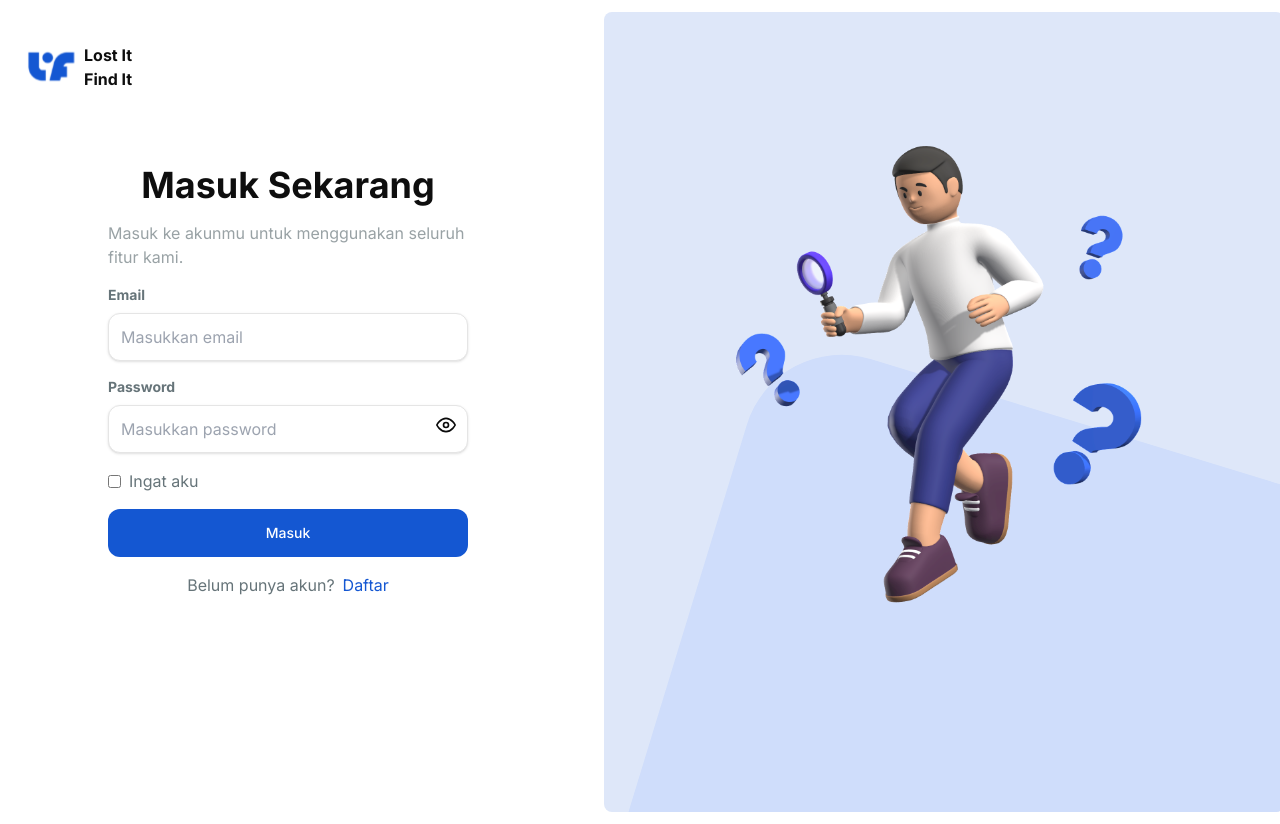
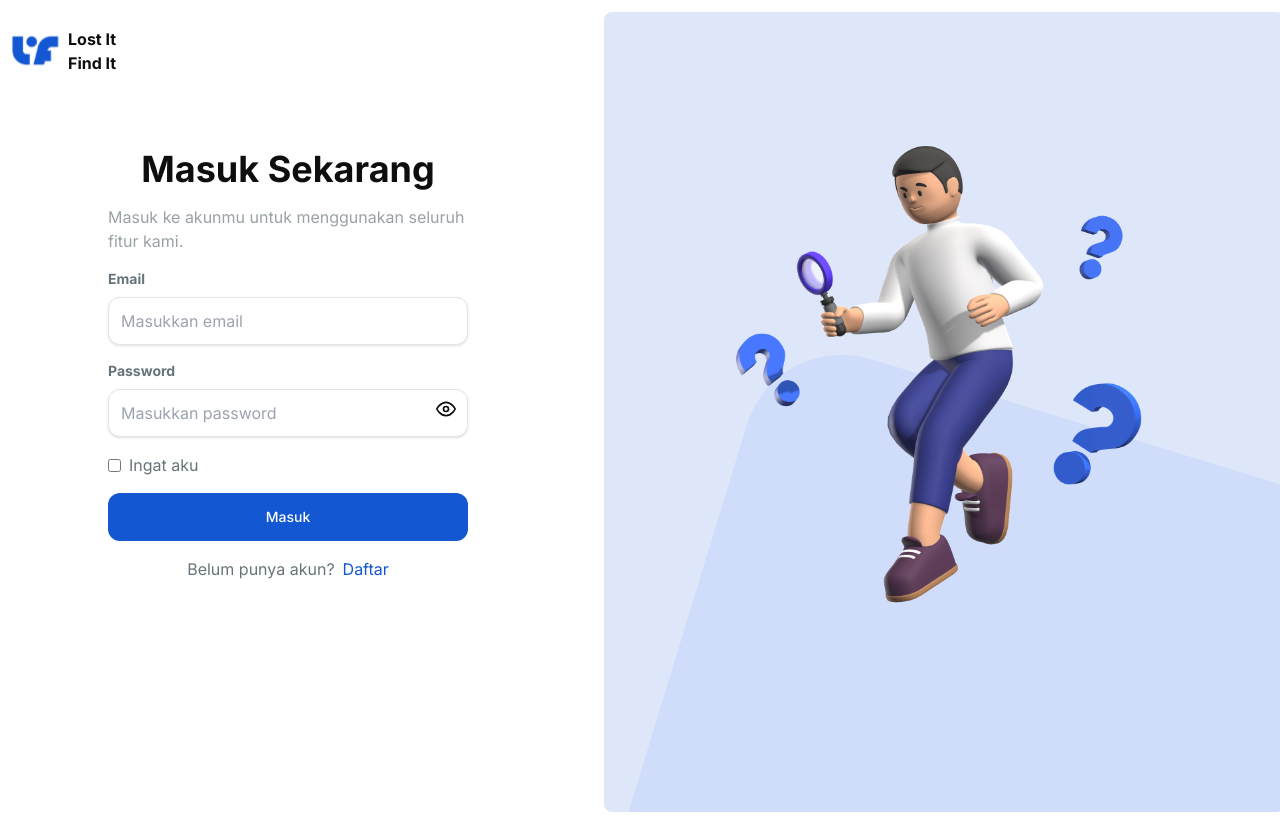
Before and after one commit to saaip7/PAW_TA_lostit-findit, a Next.js app in the folder client/: page /login in a window 1280 px wide. Built offline with nearby package versions, Linux system fonts and the light colour scheme; no server answers.

Commit message:
fix: toaster on dashboard admin

```diff
--- a/client/src/app/admin/page.tsx
+++ b/client/src/app/admin/page.tsx
@@ -26,7 +26,7 @@ export default function AdminDashboard() {
                 type="text"
                 value={searchQuery}
                 onChange={(e) => setSearchQuery(e.target.value)}
-                placeholder="Cari barangmu..."
+                placeholder="Cari barang yang hilang.."
                 className="block w-full pl-10 pr-3 py-2 border border-darkBlue1 rounded-lg bg-white focus:outline-none focus:ring-2 focus:ring-darkBlue1 focus:border-transparent text-darkBlue1 placeholder:text-darkBlue1"
               />
             </div>
--- a/client/src/app/login/page.tsx
+++ b/client/src/app/login/page.tsx
@@ -80,11 +80,11 @@ const Login: React.FC = () => {
     return (
         <div className="flex flex-col md:grid grid-cols-[45%_55%] gap-4 mx-auto min-h-screen bg-white w-[100%]">
             <div className="h-1/2 flex flex-col">
-            <div className="self-start ml-4 mt-4">
+            <Link href="/" className="self-start">
                 <div className="mb-16">
                     <Logo />
                 </div>
-            </div>
+            </Link>
             <div className="max-w-sm mx-auto flex flex-col space-y-4">
                 <div className="text-black font-bold text-center text-4xl">
                     Masuk Sekarang
--- a/client/src/components/admin/LostProductTable.tsx
+++ b/client/src/components/admin/LostProductTable.tsx
@@ -102,6 +102,7 @@ export default function BarangTable({ searchQuery }: BarangTableProps) {
 
   const handleDelete = async (id: string) => {
     await axios.delete(`${API_URL}/api/barang/${id}`);
+    toast.success("Barang berhasil dihapus", {closeOnClick: true});
     fetchBarang();
   };
 
--- a/client/src/components/admin/Sidebar.tsx
+++ b/client/src/components/admin/Sidebar.tsx
@@ -5,6 +5,7 @@ import { usePathname, useRouter } from 'next/navigation'
 import { Settings , Package, User, ChevronLeft, ChevronRight, LogOut } from 'lucide-react'
 import Cookies from 'js-cookie'
 import { useState } from 'react'
+import { toast } from 'react-toastify';
 
 const menuItems = [
   { name: 'Barang Hilang', href: '/admin', icon: Package },
@@ -24,6 +25,7 @@ export default function Sidebar() {
 
     // Redirect to login page
     router.push('/login')
+    toast.info('Anda telah keluar', { closeOnClick: true })
   }
 
   const toggleCollapse = () => {
--- a/client/src/components/admin/UserAccountTable.tsx
+++ b/client/src/components/admin/UserAccountTable.tsx
@@ -14,6 +14,7 @@ import {
   AlertDialogAction,
   AlertDialogTitle,
 } from '@/components/ui/alert-dialog'
+import { toast } from 'react-toastify';
 
 interface User {
   _id: string
@@ -91,6 +92,7 @@ export default function UserAccountsTable() {
       console.error('Error deleting user:', error)
       setError(error.response?.data?.message || 'Failed to delete user')
     } finally {
+      toast.success('User deleted successfully', { closeOnClick: true })
       setLoading(false)
     }
   }
```
